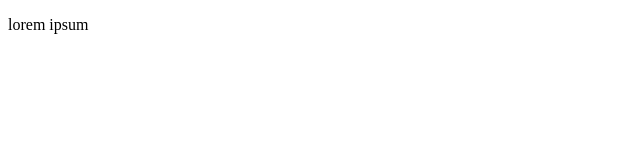
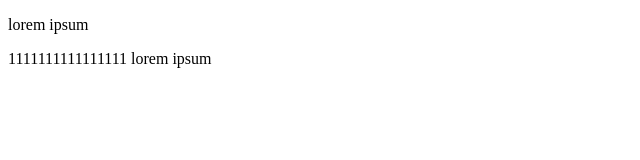
Before and after one commit to Sprite-D/portfolio, a plain HTML site: page index.html in a window 1280 px wide. Shown: the whole page, without its empty margins (0-640 px from the left). Drawn offline with Linux system fonts and the light colour scheme.

Commit message:
add second p

```diff
--- a/index.html
+++ b/index.html
@@ -6,5 +6,6 @@
 </head>
 <body>
 <p> lorem ipsum </p>
+<p>1111111111111111 lorem ipsum </p>
 </body>
 </html>
```
